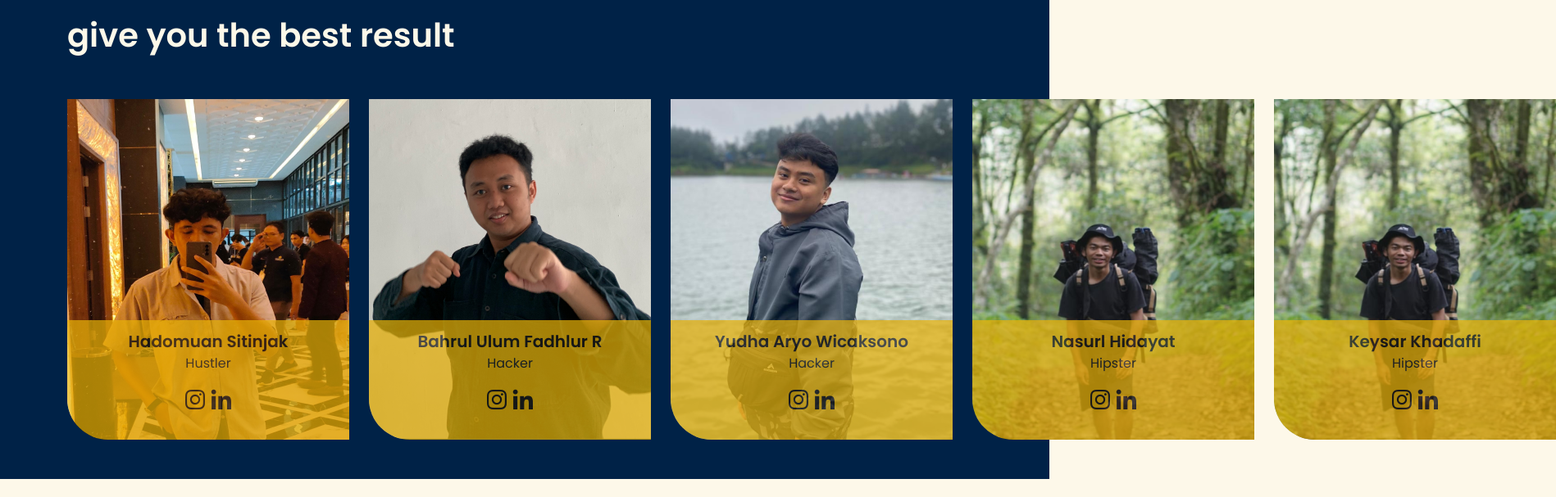
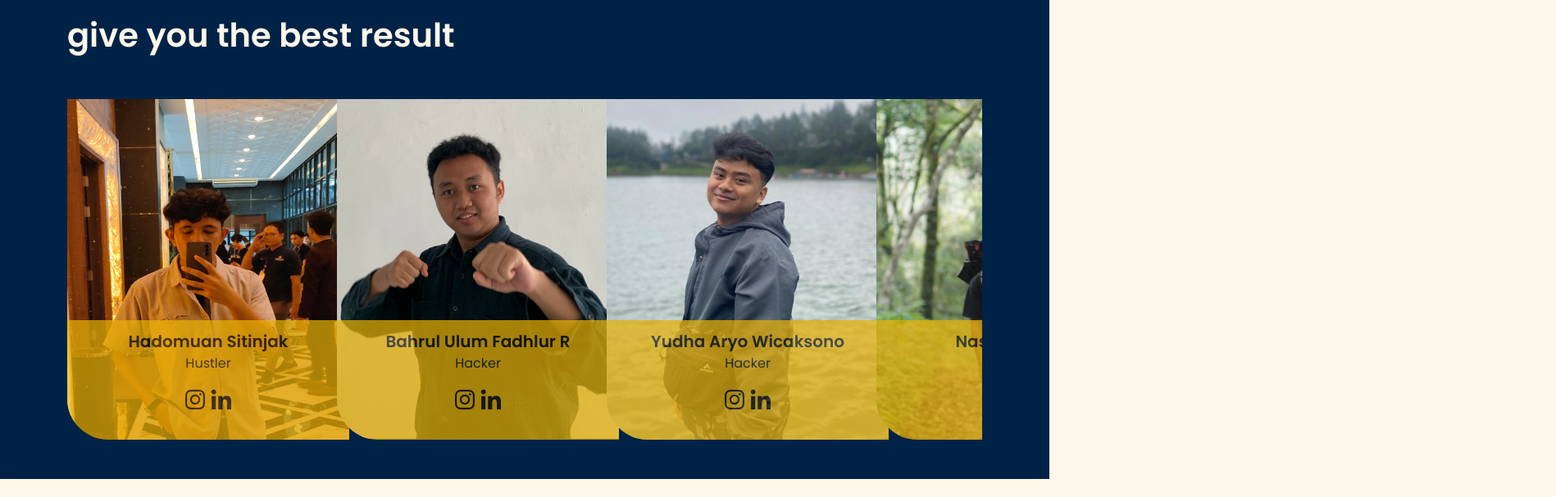
Before and after one commit to ulumfr/beranin, a React (Create React App) app in the folder client/: page /about in a window 1280 px wide. Shown: the part 1323-1930 px from the top of the page at 82% size, 1898 px wide, since content can reach past the window. Built offline with nearby package versions, Linux system fonts and the light colour scheme.

Commit message:
add: swiper about team

```diff
--- a/client/package.json
+++ b/client/package.json
@@ -13,6 +13,7 @@
     "react-dom": "^18.2.0",
     "react-router-dom": "^6.22.3",
     "react-scripts": "5.0.1",
+    "swiper": "^11.1.0",
     "web-vitals": "^2.1.4"
   },
   "scripts": {
--- a/client/src/pages/about/team.jsx
+++ b/client/src/pages/about/team.jsx
@@ -4,14 +4,14 @@ import Dom from "../../assets/img/foto_dom.png";
 import Ulum from "../../assets/img/foto_ulum.png";
 import Yudha from "../../assets/img/foto_yudha.png";
 import Nasrul from "../../assets/img/foto_nasrul.png";
+import { Swiper, SwiperSlide } from "swiper/react";
+import "swiper/css";
+import "swiper/css/pagination";
 
 const Team = () => {
   return (
     <div>
-      <section
-        className="p-5 mb-5"
-        style={{ background: "var(--primary-color)" }}
-      >
+      <section className="p-5" style={{ background: "var(--primary-color)" }}>
         <Container>
           <div className="flex-column mb-5">
             <h2 className="ourt"> Our Team</h2>
@@ -19,8 +19,31 @@ const Team = () => {
               our best team member that <br /> give you the best result
             </span>
           </div>
-          <div className="d-flex flex-row gap-4 ">
-            <div>
+
+          <Swiper
+            slidesPerView={1}
+            spaceBetween={10}
+            breakpoints={{
+              640: {
+                slidesPerView: 1,
+                spaceBetween: 20,
+              },
+              768: {
+                slidesPerView: 2,
+                spaceBetween: 40,
+              },
+              1024: {
+                slidesPerView: 3,
+                spaceBetween: 200,
+              },
+              1200: {
+                slidesPerView: 4,
+                spaceBetween: 200,
+              },
+            }}
+            className="mySwiper"
+          >
+            <SwiperSlide>
               <img src={Dom} alt="Foto-Dom" className="img-team" />
               <div className="custom-card-team d-flex align-items-center justify-content-center flex-column">
                 <span
@@ -39,7 +62,8 @@ const Team = () => {
                   </a>
                 </div>
               </div>
-            </div>
+            </SwiperSlide>
+            <SwiperSlide>
               <div>
                 <img src={Ulum} alt="Foto-Ulum" className="img-team" />
                 <div className="custom-card-team d-flex align-items-center justify-content-center flex-column">
@@ -60,6 +84,8 @@ const Team = () => {
                   </div>
                 </div>
               </div>
+            </SwiperSlide>
+            <SwiperSlide>
               <div>
                 <img src={Yudha} alt="Foto-Yudha" className="img-team" />
                 <div className="custom-card-team d-flex align-items-center justify-content-center flex-column">
@@ -80,6 +106,8 @@ const Team = () => {
                   </div>
                 </div>
               </div>
+            </SwiperSlide>
+            <SwiperSlide>
               <div>
                 <img src={Nasrul} alt="Foto-Nasrul" className="img-team" />
                 <div className="custom-card-team d-flex align-items-center justify-content-center flex-column">
@@ -100,6 +128,8 @@ const Team = () => {
                   </div>
                 </div>
               </div>
+            </SwiperSlide>
+            <SwiperSlide>
               <div>
                 <img src={Nasrul} alt="Foto-Daffi" className="img-team" />
                 <div className="custom-card-team d-flex align-items-center justify-content-center flex-column">
@@ -120,7 +150,8 @@ const Team = () => {
                   </div>
                 </div>
               </div>
-          </div>
+            </SwiperSlide>
+          </Swiper>
         </Container>
       </section>
     </div>
```
Also changed, not shown: client/src/assets/css/style.css (+21 -0 lines). Lines whose indentation alone changed are shown as unchanged.
